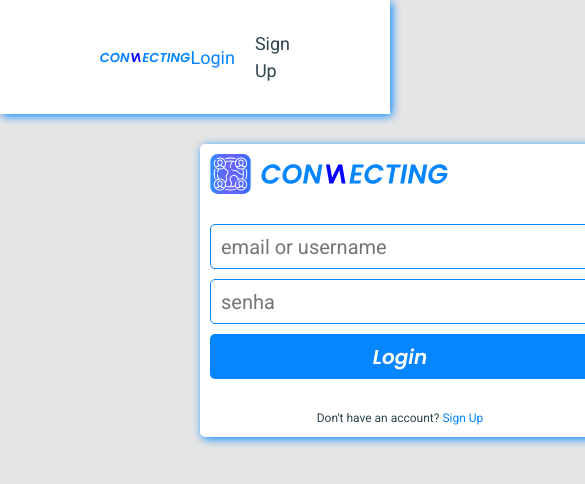
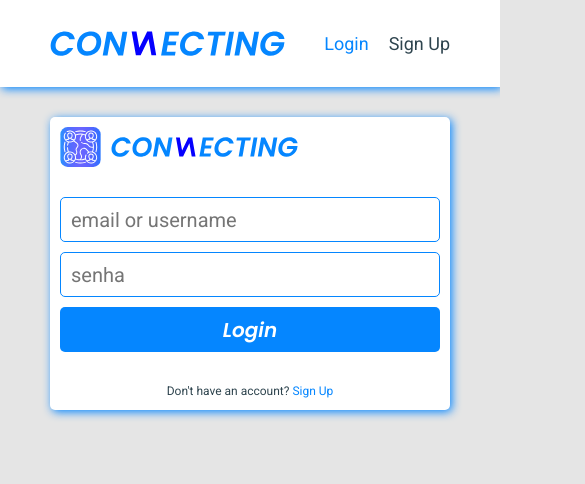
Before and after one commit to davifeliciano/connecting-spa, a React (Vite) app: page /login in a window 390 px wide. Shown: the top 484 px of the page, 585 px wide, since content can reach past the window. Built offline with nearby package versions, Linux system fonts and the light colour scheme; no server answers.

Commit message:
feat: responsiveness

```diff
--- a/src/components/Header.jsx
+++ b/src/components/Header.jsx
@@ -55,6 +55,10 @@ const HeaderContainer = styled.header`
 
   background-color: ${(props) => props.theme.contentBackground};
   filter: drop-shadow(2px 2px 5px ${(props) => props.theme.secondary});
+
+  @media (max-width: 768px) {
+    padding-inline: 5rem;
+  }
 `;
 
 const HeaderLogo = styled.div`
--- a/src/components/PostCard.jsx
+++ b/src/components/PostCard.jsx
@@ -49,9 +49,15 @@ export default function PostCard({ post }) {
           {post.author.username}
         </Link>
       </CardHeader>
-      <img src={post.imageUrl} alt={post.caption} />
+      <img
+        src={post.imageUrl}
+        alt={post.caption}
+        width={1080}
+        height={1080}
+        loading="lazy"
+      />
       <PostActions>
-        <button className={likePending && "pending"} onClick={handleLike}>
+        <button className={likePending ? "pending" : ""} onClick={handleLike}>
           {like ? <AiFillStar /> : <AiOutlineStar />}
         </button>
         <button>
@@ -107,6 +113,10 @@ const Container = styled.article`
 
   & a.username {
     font-weight: 500;
+  }
+
+  @media (max-width: 768px) {
+    border-radius: 0px;
   }
 `;
 
--- a/src/components/SideBar.jsx
+++ b/src/components/SideBar.jsx
@@ -7,10 +7,18 @@ export default function SideBar() {
 const Container = styled.aside`
   flex: 1;
   height: 40rem;
+  min-width: 20rem;
   padding: 1rem;
+  margin-left: 2rem;
   border-radius: 5px;
   background-color: ${(props) => props.theme.contentBackground};
   filter: drop-shadow(2px 2px 5px ${(props) => props.theme.secondary});
   position: sticky;
   top: 2rem;
+
+  @media (max-width: 956px) {
+    & {
+      display: none;
+    }
+  }
 `;
--- a/src/components/UserCard.jsx
+++ b/src/components/UserCard.jsx
@@ -48,6 +48,10 @@ const Container = styled.div`
   border-radius: 5px;
   background-color: ${(props) => props.theme.contentBackground};
   filter: drop-shadow(2px 2px 5px ${(props) => props.theme.secondary});
+
+  @media (max-width: 768px) {
+    border-radius: 0px;
+  }
 `;
 
 const ProfilePicContainer = styled.div`
--- a/src/routes/Feed.jsx
+++ b/src/routes/Feed.jsx
@@ -62,7 +62,6 @@ export default function Feed() {
 
 const PageContainer = styled.div`
   display: flex;
-  gap: 2rem;
   margin-bottom: 5rem;
 `;
 
@@ -71,6 +70,10 @@ const FeedContainer = styled.main`
   flex-direction: column;
   gap: 2rem;
   width: 60rem;
+
+  @media (max-width: 768px) {
+    width: 100vw;
+  }
 `;
 
 const LoadMorePostsButton = styled(Button)`
--- a/src/routes/Root.jsx
+++ b/src/routes/Root.jsx
@@ -17,8 +17,13 @@ const Container = styled.div`
   display: flex;
   flex-direction: column;
   gap: 3rem;
+  min-width: 500px;
 `;
 
 const OutletContainer = styled.div`
-  margin-inline: 20rem;
+  margin-inline: 15rem;
+
+  @media (max-width: 768px) {
+    margin-inline: auto;
+  }
 `;
--- a/src/routes/User.jsx
+++ b/src/routes/User.jsx
@@ -84,7 +84,6 @@ export default function User() {
 
 const PageContainer = styled.div`
   display: flex;
-  gap: 2rem;
   margin-bottom: 5rem;
 `;
 
@@ -93,6 +92,10 @@ const FeedContainer = styled.main`
   flex-direction: column;
   gap: 2rem;
   width: 60rem;
+
+  @media (max-width: 768px) {
+    width: 100vw;
+  }
 `;
 
 const LoadMorePostsButton = styled.button`
```
